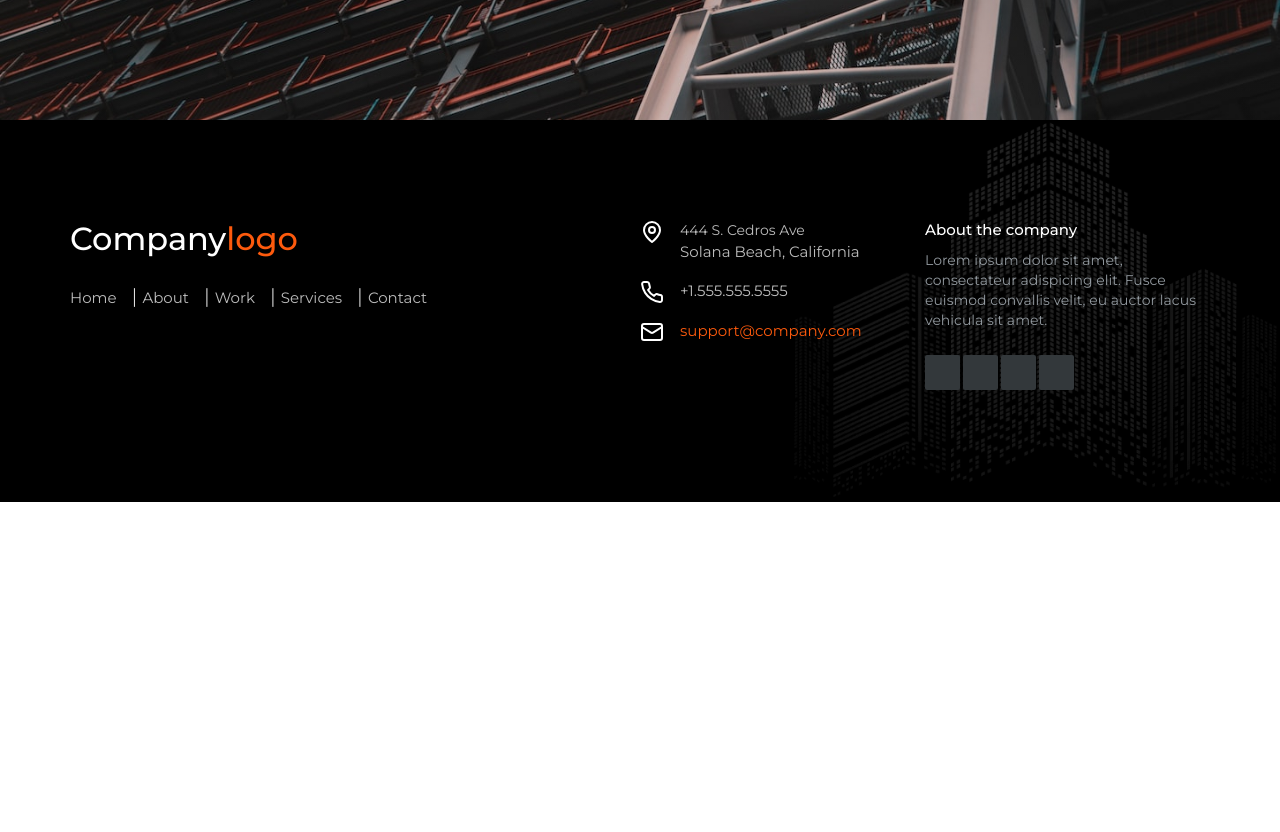
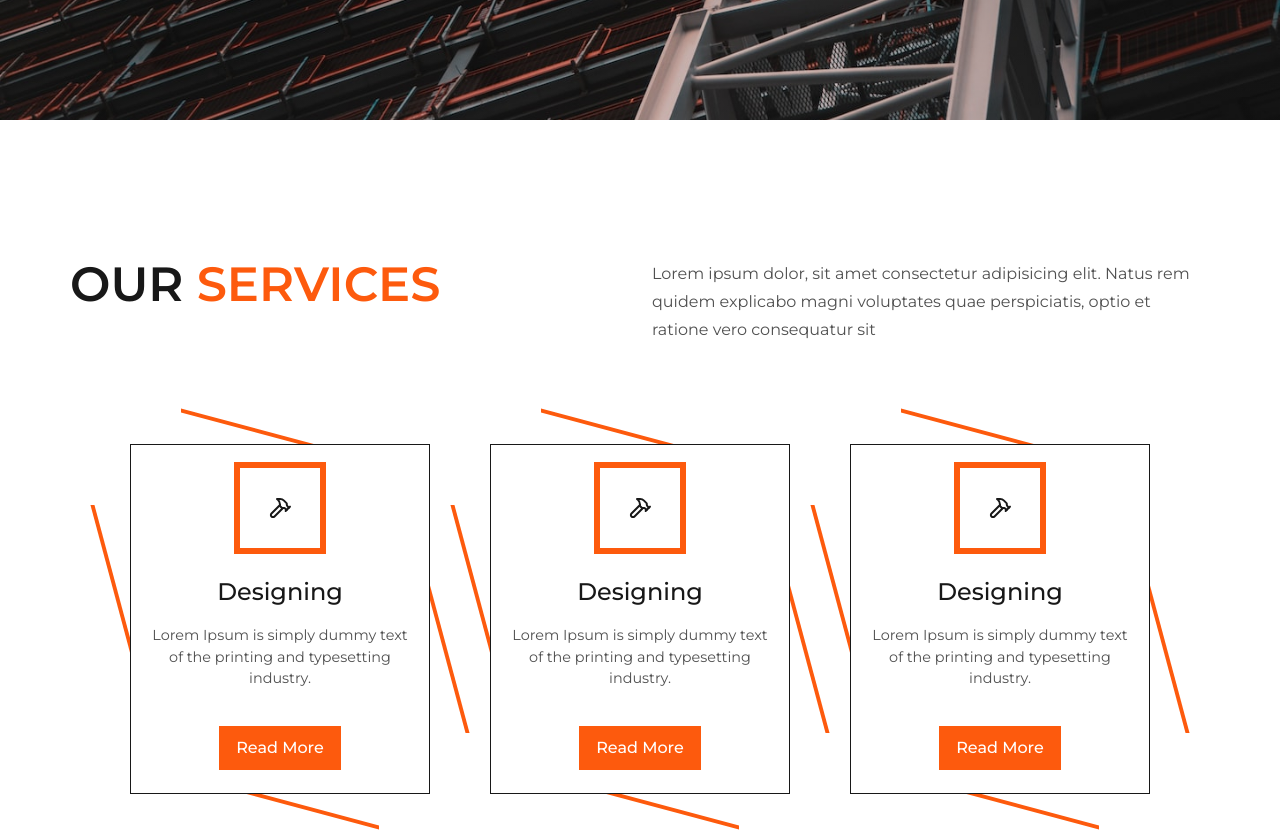
Before and after one commit to Anshkakkar15/white-diamond, a Next.js app: page / in a window 1280 px wide. Shown: the part 600-1432 px from the top of the page. Before the commit the page ends 1102 px from the top, so only its background shows below. Built offline with nearby package versions, Linux system fonts and the light colour scheme.

Commit message:
working with contact page

```diff
--- a/app/page.jsx
+++ b/app/page.jsx
@@ -1,10 +1,7 @@
-import Image from "next/image";
-
 import { Button } from "@/components/Button";
 
 import styles from "@/styles/Home.module.css";
-import bannerHome from "@/assets/banner-home.png";
-import workerImg from "@/assets/worker_img.png";
+import { Hammer } from "lucide-react";
 
 export default function Home() {
   return (
@@ -24,31 +21,73 @@ export default function Home() {
               Get a Free Project Consultation
             </Button>
           </div>
-
-          <div data-aos="fade-up" className={styles.banner_home}>
-            {/* <Image src={bannerHome} alt="home" /> */}
-          </div>
         </div>
       </div>
-      {/* <div className={styles.about_section}>
+      <div className={styles.our_services}>
         <div className="container-fluid">
           <div className="row">
-            <div className="col-md-6">
-              <div className={styles.img_cont}>
-                <img
-                  src={`https://assets.website-files.com/64ae2a1465888c97a189d576/64ae2a1465888c97a189d5c2_seven-construction-workers-standing-on-white-field-ps-p-800.jpeg`}
-                  alt="worker"
-                />
+            <div className={`col-md-6 ${styles.service_head}`}>
+              <h2>
+                OUR <span>SERVICES</span>{" "}
+              </h2>
+            </div>
+            <div className={`col-md-6 ${styles.service_content}`}>
+              <p>
+                Lorem ipsum dolor, sit amet consectetur adipisicing elit. Natus
+                rem quidem explicabo magni voluptates quae perspiciatis, optio
+                et ratione vero consequatur sit
+              </p>
+            </div>
+          </div>
+          <div className={styles.card__container}>
+            <div className={styles.card__bx}>
+              <div className={styles.card__data}>
+                <div className={styles.card__icon}>
+                  <Hammer />
+                </div>
+                <div className={styles.card__content}>
+                  <h3>Designing</h3>
+                  <p>
+                    Lorem Ipsum is simply dummy text of the printing and
+                    typesetting industry.
+                  </p>
+                  <a href="#">Read More</a>
+                </div>
               </div>
             </div>
-            <div className="col-md-6">
-              <div className={styles.about_content}>
-                <h2>Who We Are</h2>
+            <div className={styles.card__bx}>
+              <div className={styles.card__data}>
+                <div className={styles.card__icon}>
+                  <Hammer />
+                </div>
+                <div className={styles.card__content}>
+                  <h3>Designing</h3>
+                  <p>
+                    Lorem Ipsum is simply dummy text of the printing and
+                    typesetting industry.
+                  </p>
+                  <a href="#">Read More</a>
+                </div>
+              </div>
+            </div>
+            <div className={styles.card__bx}>
+              <div className={styles.card__data}>
+                <div className={styles.card__icon}>
+                  <Hammer />
+                </div>
+                <div className={styles.card__content}>
+                  <h3>Designing</h3>
+                  <p>
+                    Lorem Ipsum is simply dummy text of the printing and
+                    typesetting industry.
+                  </p>
+                  <a href="#">Read More</a>
+                </div>
               </div>
             </div>
           </div>
         </div>
-      </div> */}
+      </div>
     </div>
   );
 }
--- a/styles/Home.module.css
+++ b/styles/Home.module.css
@@ -60,27 +60,160 @@
   color: #000;
 }
 
-.about_section {
-  margin-top: 100px;
+.our_services {
+  padding-top: 140px;
+  padding-bottom: 120px;
+}
+
+.service_head h2 {
+  margin-top: 0px;
+  margin-bottom: 0px;
+  color: #181818;
+  font-size: 48px;
+  line-height: 48px;
+  font-weight: 600;
+}
+.service_head h2 span {
+  color: #fd5a0d;
+}
+.service_content p {
+  margin-bottom: 0px;
+  color: #505050;
+  line-height: 28px;
+}
+
+.card__container {
+  display: flex;
+  flex-wrap: wrap;
+  gap: 60px;
+  justify-content: center;
+  width: 100%;
+  margin: auto;
+  padding: 100px 0;
+}
+.card__bx {
+  height: 350px;
+  width: 300px;
   position: relative;
-}
-.img_cont {
   display: flex;
   justify-content: center;
   align-items: center;
+  background: #fff;
+  border: 1px solid #181818;
+  transition: 0.5s ease-in-out;
+}
+.card__bx:hover {
+  border: 1px solid #fd5a0d;
 }
 
-.about_content h2 {
-  color: #000;
-  letter-spacing: 0;
-  text-transform: capitalize;
-  margin-top: 0;
-  margin-bottom: 0;
-  margin-left: -3px;
-  font-size: 40px;
-  font-weight: 600;
-  line-height: 1.1;
+.card__bx::before,
+.card__bx::after {
+  content: "";
+  position: absolute;
+  z-index: -1;
+  transition: 0.5s ease-in-out;
 }
+.card__bx::before {
+  inset: -10px 50px;
+  border-top: 4px solid #fd5a0d;
+  transform: skewY(15deg);
+  border-bottom: 4px solid #fd5a0d;
+}
+.card__bx:hover::before {
+  inset: -10px 40px;
+  transform: skewY(0deg);
+}
+.card__bx::after {
+  inset: 60px -10px;
+  border-left: 4px solid #fd5a0d;
+  transform: skew(15deg);
+  border-right: 4px solid #fd5a0d;
+}
+.card__bx:hover::after {
+  inset: 40px -10px;
+  transform: skew(0deg);
+}
+.card__bx .card__data {
+  position: relative;
+  display: flex;
+  justify-content: center;
+  align-items: center;
+  flex-direction: column;
+  gap: 30px;
+  text-align: center;
+  padding: 0 20px;
+  height: 100%;
+  width: 100%;
+  overflow: hidden;
+}
+.card__bx .card__data .card__icon {
+  height: 80px;
+  width: 80px;
+  display: flex;
+  justify-content: center;
+  align-items: center;
+  font-size: 3rem;
+  color: #181818;
+  background-color: #fff;
+  transition: 0.5s ease-in-out;
+}
+.card__bx .card__data .card__icon {
+  color: #181818;
+  box-shadow: 0 0 0 4px #fd5a0d, 0 0 0 6px #fd5a0d;
+}
+.card__bx:hover .card__data .card__icon {
+  color: #fff;
+  background-color: #fd5a0d;
+  box-shadow: 0 0 0 4px #fff, 0 0 0 300px #fd5a0d;
+}
+.card__bx .card__data .card__content {
+  display: flex;
+  justify-content: center;
+  align-items: center;
+  flex-direction: column;
+  gap: 10px;
+}
+.card__bx .card__data h3 {
+  font-size: 1.5rem;
+  font-weight: 500;
+  color: #181818;
+  transition: 0.5s ease-in-out;
+}
+.card__bx:hover .card__data h3 {
+  color: #fff;
+  transition: 0.5s ease-in-out;
+}
+.card__bx .card__data p {
+  font-size: 0.9rem;
+  color: #505050;
+  transition: 0.5s ease-in-out;
+}
+.card__bx:hover .card__data p {
+  color: #fff;
+  transition: 0.5s ease-in-out;
+}
+.card__bx .card__data a {
+  position: relative;
+  display: inline-flex;
+  padding: 8px 15px;
+  text-decoration: none;
+  font-weight: 500;
+  margin-top: 10px;
+  border: 2px solid #fd5a0d;
+  color: #fff;
+  background-color: #fd5a0d;
+  transition: 0.5s ease-in-out;
+}
+.card__bx:hover .card__data a {
+  color: #fd5a0d;
+  background-color: #fff;
+}
+.card__bx:hover .card__data a:hover {
+  border-color: #fff;
+  color: #fff;
+  background-color: #fd5a0d;
+}
+
 @media only screen and (max-width: 1400px) {
   .banner {
     height: 90vh;
@@ -187,4 +320,24 @@
   .main_content p br {
     display: none;
   }
+  .our_services {
+    padding-top: 60px;
+    padding-bottom: 60px;
+  }
+  .service_head h2 {
+    font-size: 23px;
+  }
+  .service_content p {
+    line-height: 22px;
+    font-size: 13px;
+  }
+  .card__data p {
+    font-size: 13px;
+  }
+  .card__container {
+    padding: 60px 0;
+  }
+  .card__bx .card__data .card__content {
+    gap: 5px;
+  }
 }
```
